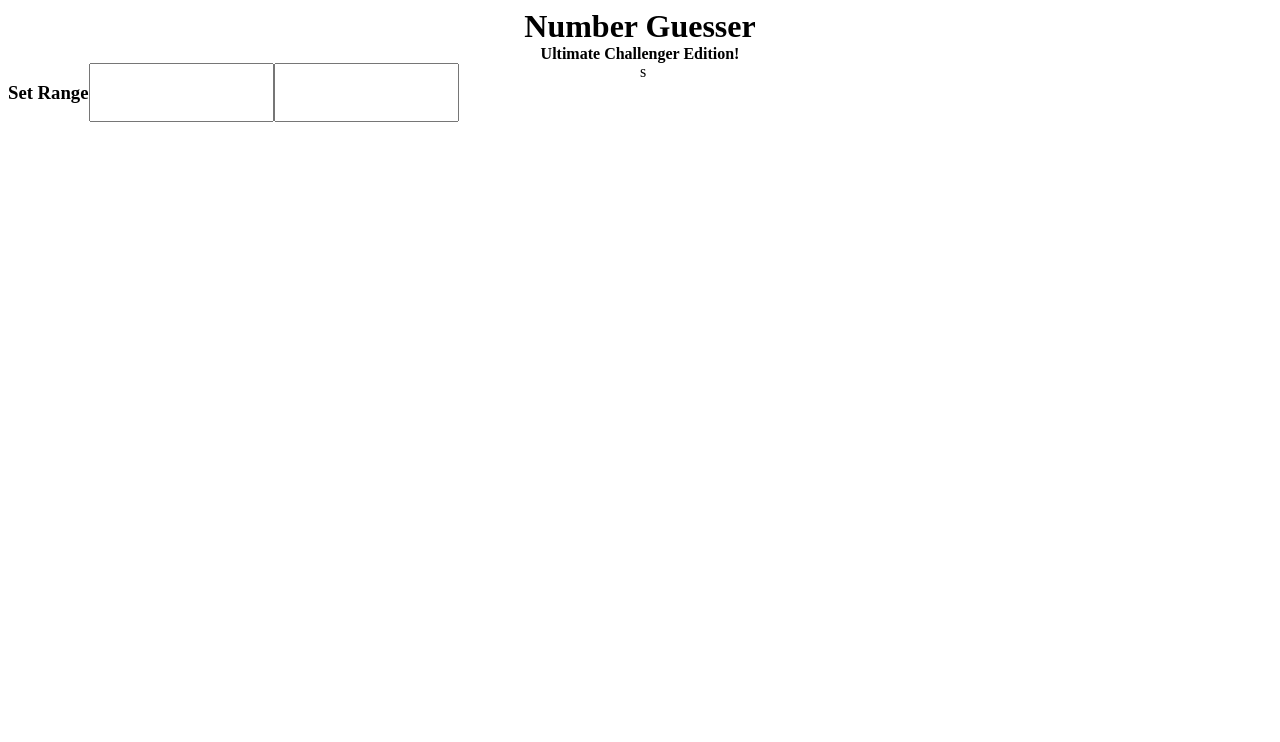
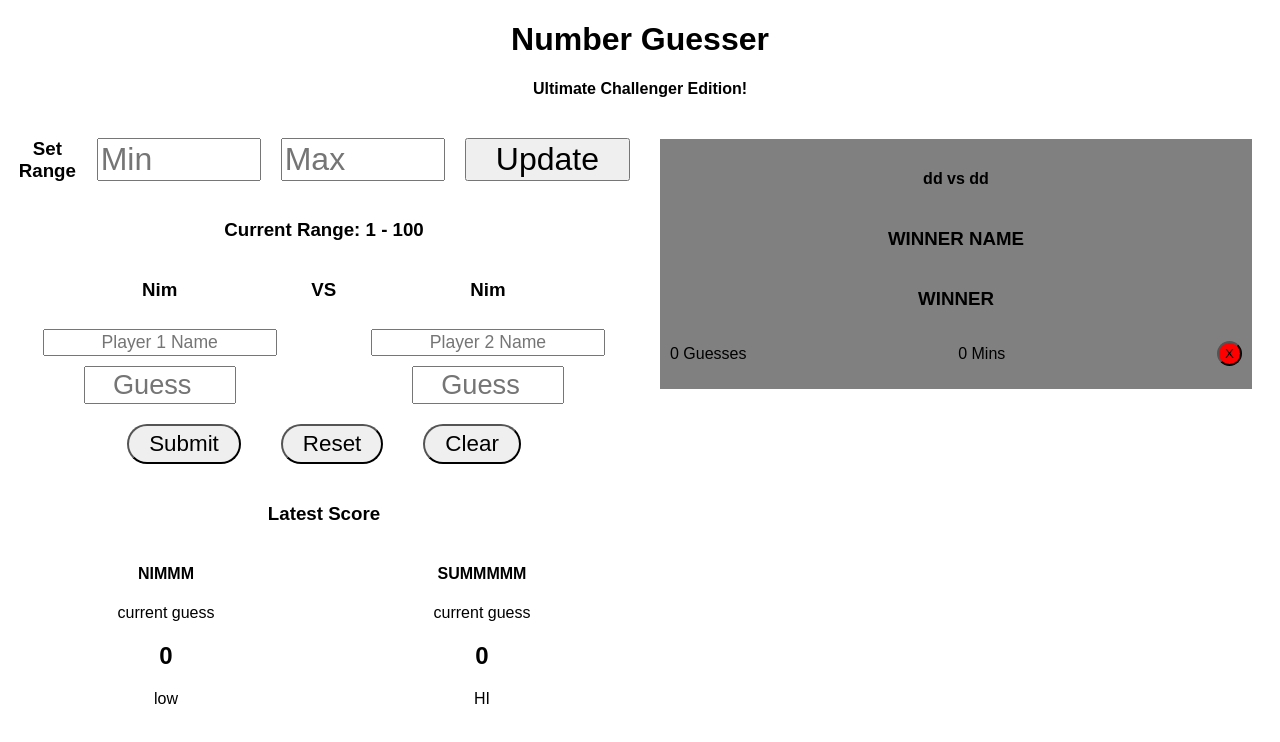
Before and after one commit to NimSum/number-guesser-remake, a website: page public/index.html in a window 1280 px wide. Drawn offline with Linux system fonts and the light colour scheme.

Commit message:
Create player section and winner cards container section

```diff
--- a/public/index.html
+++ b/public/index.html
@@ -16,20 +16,79 @@
         <form>
           <div>
             <h3>Set Range</h3>
-            <input type="number" />
-            <input type="number" />
+            <input type="number" placeholder="Min" />
+            <input type="number" placeholder="Max" />
+            <button type="submit">
+              Update
+            </button>
           </div>
         </form>
+        <div>
+          <h3>Current Range:
+            <span class="curr-min-range">1</span> -
+            <span class="curr-max-range">100</span>
+          </h3>
+        </div>
       </article>
       <article class="players-box">
-
+        <section class="player-1-box">
+          <h3 class="player-1-name">Nim</h3>
+          <form>
+            <div class="player-inputs">
+              <input placeholder="Player 1 Name" type="text" class="player-1-name-input"/>
+              <input placeholder="Guess" type="number" class="player-1-guess-input"/>
+            </div>
+          </form>
+        </section>
+        <h3>VS</h3>
+        <section class="player-2-box">
+          <h3 class="player-2-name">Nim</h3>
+          <form>
+            <div class="player-inputs">
+              <input placeholder="Player 2 Name" type="text" class="player-2-name-input"/>
+              <input placeholder="Guess" type="number" class="player-2-guess-input"/>
+            </div>
+          </form>
+        </section>
       </article>
+      <section class="game-buttons">
+          <button class="submit-guesses-btn">Submit</button>
+          <button class="reset-game-btn">Reset</button>
+          <button class="clear-game-btn">Clear</button>
+      </section>
       <article class="feedback-box">
-
+        <h3>Latest Score</h3>
+        <div>
+          <section class="player-feedback">
+            <h4>NIMMM</h4>
+            <p>current guess</p>
+            <h2 class="player-2-guess">0</h2>
+            <p className="feedback-hint-1">low</p>
+          </section>
+          <section class="player-feedback">
+            <h4>SUMMMMM</h4>
+            <p>current guess</p>
+            <h2 class="player-2-guess">0</h2>
+            <p className="feedback-hint-2">HI</p>
+          </section>
+        </div>
       </article>
     </section>
     <section class="winner-card-container">
-      s
+      <article class="winner-card">
+        <h4>
+          <span class="card-p1-name">dd</span>
+          vs
+          <span class="card-p1-name">dd</span>
+        </h4>
+        <h3 class="winner-name">WINNER NAME</h3>
+        <h3>WINNER</h3>
+        <div>
+          <p><span class="guess-count">0</span> Guesses</p>
+          <p><span class="guess-time">0</span> Mins</p>
+          <button class="delete-card">X</button>
+        </div>
+      </article>
     </section>
   </main>
 </body>
--- a/src/styles/main.css
+++ b/src/styles/main.css
@@ -1,10 +1,17 @@
+* {
+  box-sizing: border-box;
+}
+
+body {
+  font-family: 'Open-Sans', sans-serif;
+}
+
 main {
   display: flex;
 }
 
-h1, h4{
+h1, h4, h3 {
   text-align: center;
-  margin: auto;
 }
 
 section.players-section,
@@ -19,8 +26,92 @@ section.players-section {
 
 article.range-box form div {
   display: flex;
+  align-items: center;
 }
 
-article.range-box form input {
+article.range-box h3 {
+  text-align: center;
+  margin: 10 20px;
+}
 
+article.range-box form input,
+article.range-box form button {
+  font-size: 2rem;
+  width: 30%;
+  margin: 0 10px;
 }
+
+article.players-box {
+  display: flex;
+  text-align: center;
+}
+
+section.player-1-box,
+section.player-2-box {
+  width: 48%;
+}
+
+div.player-inputs {
+  display: flex;
+  flex-direction: column;
+  align-items: center;
+}
+
+input.player-1-name-input,
+input.player-2-name-input {
+  font-size: 1.1rem;
+  margin: 10px;
+  text-align: center;
+}
+
+
+input.player-1-guess-input,
+input.player-2-guess-input  {
+  font-size: 1.7rem;
+  min-width: 50px;
+  width: 50%;
+  text-align: center;
+}
+
+section.game-buttons {
+  display: flex;
+  justify-content: center;
+}
+
+section.game-buttons button {
+  font-size: 1.4rem;
+  border-radius: 20px;
+  padding: 5px 20px;
+  margin: 20px;
+}
+
+article.feedback-box div {
+  display: flex;
+}
+
+section.player-feedback {
+  flex: 1;
+  text-align: center;
+}
+
+article.winner-card {
+  display: flex;
+  flex-direction: column;
+  margin: 20px;
+  background-color: gray;
+  text-align: center;
+  padding: 10px;
+}
+
+article.winner-card div {
+  display: flex;
+  justify-content: space-between;
+  align-items: center;
+}
+
+button.delete-card {
+  border-radius: 50%;
+  background-color: red;
+  height: 25px;
+  width: 25px;
+}
```
